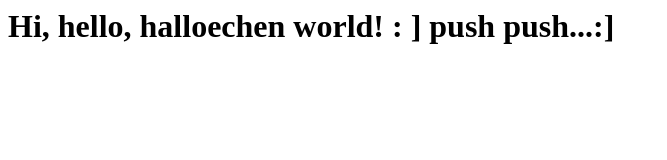
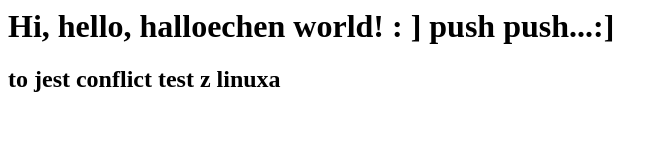
Before and after one commit to Glowczyns/first_git, a plain HTML site: page index.html in a window 1280 px wide. Shown: the whole page, without its empty margins (0-667 px from the left). Drawn offline with Linux system fonts and the light colour scheme.

Commit message:
test uptd

```diff
--- a/index.html
+++ b/index.html
@@ -1,5 +1,6 @@
 <html>
 <body>
 <h1>Hi, hello, halloechen world! : ] push push...:]</h1>
+<h2>to jest conflict test z linuxa</h2>
 </body>
 </html>
```
